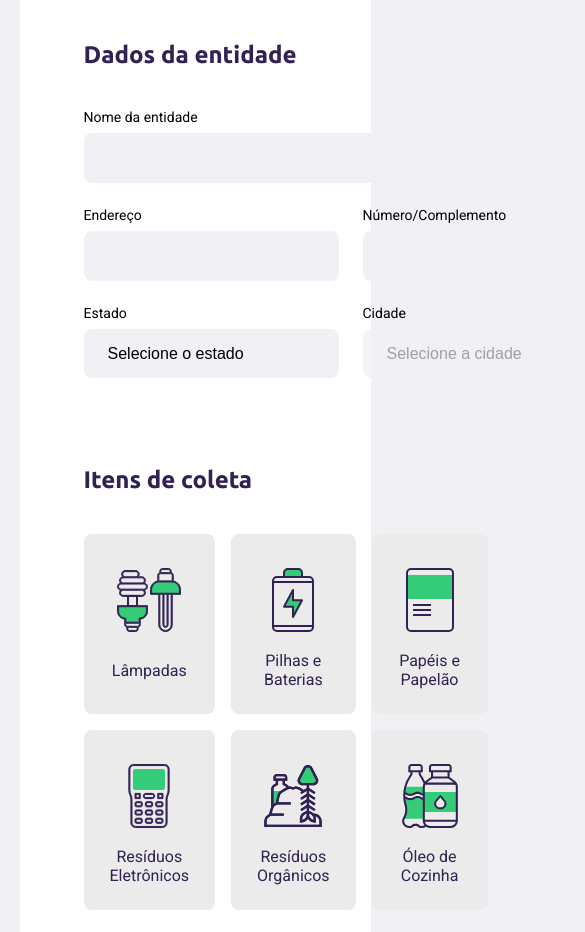
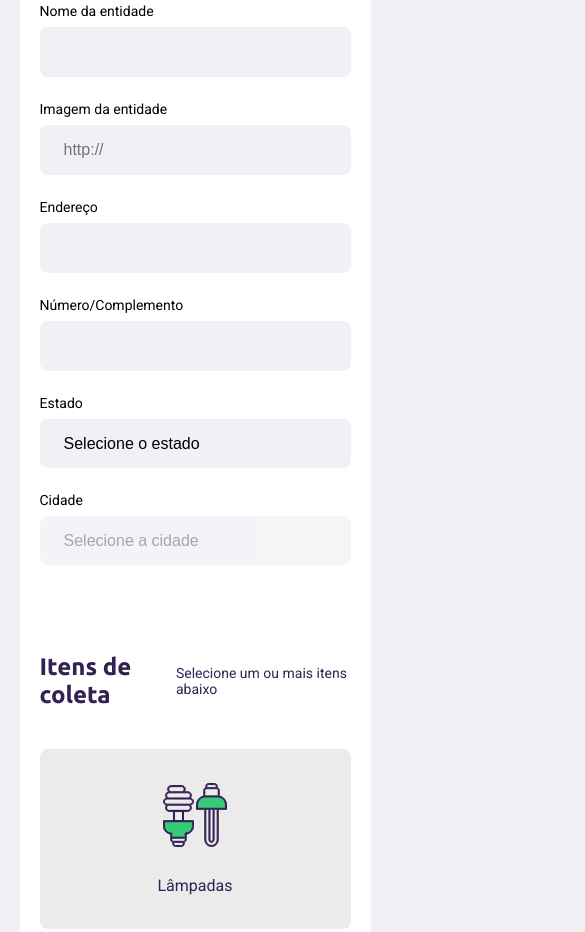
Before and after one commit to rafaelfaragao/nlwecoleta, a website: page src/views/create-point.html in a window 390 px wide. Shown: the part 385-1317 px from the top of the page, 585 px wide, since content can reach past the window. Drawn offline with nearby package versions, Linux system fonts and the light colour scheme; files that its build step writes are made by us from their sources; no server answers.

Commit message:
update responsive.css and create-point page  for smartphones

```diff
--- a/public/styles/create-point.css
+++ b/public/styles/create-point.css
@@ -61,11 +61,22 @@ form fieldset{
 
 form legend {
     margin-bottom: 40px;
+
+    display: flex;
+    align-items: center;
+    justify-content: space-between;
+
+    width: 100%;
 }
 
 form legend h2{
 
     font-size: 24px;
+}
+
+form legend span{
+    color: var(--title-color);
+    font-size: 14px;
 }
 
 form .field {
--- a/public/styles/responsive.css
+++ b/public/styles/responsive.css
@@ -26,8 +26,37 @@
     #page-search-results .cards img{
         height: 250px;
     }
+
+    #page-create-point .field-group{
+        flex-direction: column;
+    }
+
+    #page-create-point .field-group .field + .field{
+        margin-left: 0;
+    }
+
+    #page-create-point .items-grid{
+        grid-template-columns: 1fr 1fr;
+    }
+
 }
 
+@media(max-width: 400px){
+    #page-create-point .items-grid{
+        grid-template-columns: 1fr;
+    }
+    #page-create-point form{
+        padding: 20px;
+    }
+
+    #page-create-point form h1{
+        font-size: 28px;
+        text-align: center;
+    }
+    #page-creat-point form legend h2{
+        font-size: 20px;
+    }
+}
 
 @media (min-width: 1700px) {
     #page-home {
--- a/src/views/create-point.html
+++ b/src/views/create-point.html
@@ -22,11 +22,16 @@
                 <h2>Dados da entidade</h2>
             </legend>
 
-            <div class="field">
-                <label for="name">Nome da entidade</label>
-                <input type="text" name="name" required="required">
+            <div class="field-group">
+                <div class="field">
+                    <label for="name">Nome da entidade</label>
+                    <input type="text" name="name" required="required">
+                </div>
+                <div class="field">
+                    <label for="name">Imagem da entidade</label>
+                    <input type="url" name="image" required="required" placeholder="http://">
+                </div>
             </div>
-
             <div class="field-group">
                 <div class="field">
                     <label for="address">Endereço</label>
@@ -60,6 +65,7 @@
         <fieldset>
             <legend>
                 <h2>Itens de coleta</h2>
+                <span>Selecione um ou mais itens abaixo</span>
             </legend>
 
             <div class="items-grid">
```
Also changed, not shown: src/views/partials/page-header.html (+1 -2 lines).
